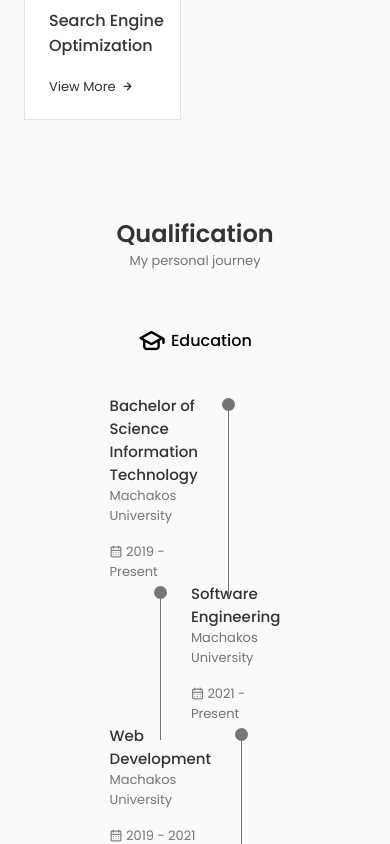
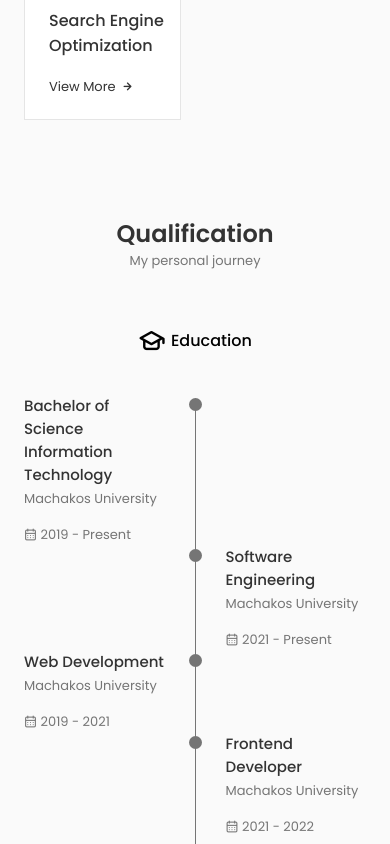
Before and after one commit to coxmd/My-React-Website, a React (Vite) app: page / in a window 390 px wide. Shown: the part 2659-3503 px from the top of the page. Built offline with nearby package versions, Linux system fonts and the light colour scheme.

Commit message:
Implemented responsiveness of qualification section on smaller devices

```diff
--- a/src/components/qualification/qualification.css
+++ b/src/components/qualification/qualification.css
@@ -77,3 +77,37 @@
     background-color: var(--text-color);
     transform: translate(6px, -7px);
 }
+
+/* BREAKPOINTS */
+/* For large devices */
+@media screen and (max-width: 992px) {
+    .qualification__container {
+        margin-left: auto;
+        margin-right: auto;
+    }
+  }
+
+  /* For medium devices */
+  @media screen and (max-width: 768px) {
+    .qualification__container {
+        margin-left: var(--mb-1-5);
+        margin-right: var(--mb-1-5);
+    }
+  }
+
+  @media screen and (max-width: 576px) {
+    .qualification__sections {
+        grid-template-columns: initial;
+    }
+
+    .qualification__button {
+        margin: 0 var(--mb-0-75);
+    }
+  }
+
+  /* For small devices */
+  @media screen and (max-width: 350px) {
+    .qualification__data {
+        gap: 0.5rem;
+    }
+  }
```
